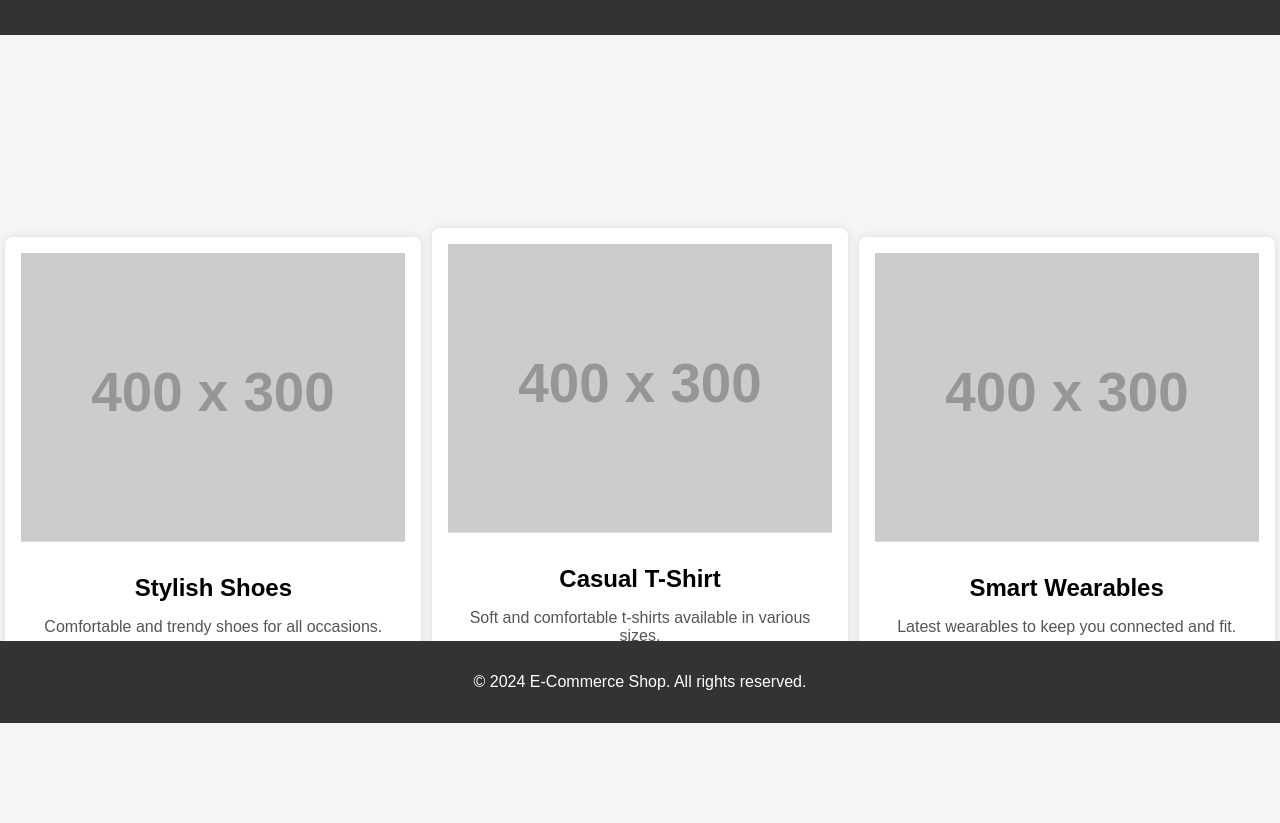
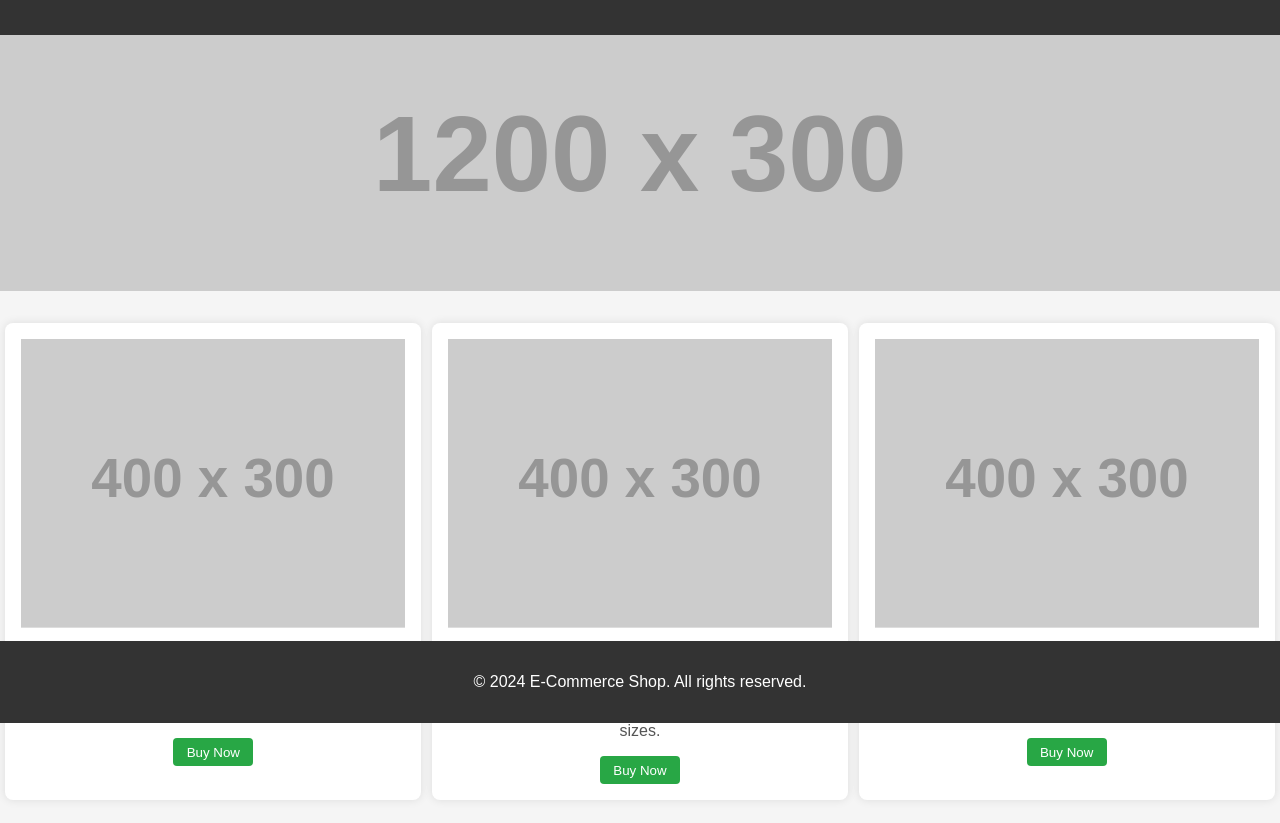
Before and after one commit to vinod-pattar/my-shop, a plain HTML site: page index.html in a window 1280 px wide. Shown: the part 77-900 px from the top of the page. Drawn offline with Linux system fonts and the light colour scheme; placeholder pictures from the web are drawn by us.

Commit message:
Add Hero Section

```diff
--- a/index.html
+++ b/index.html
@@ -17,12 +17,23 @@
             text-align: center;
             padding: 1em 0;
         }
+        .hero {
+            background: url('https://placehold.co/1200x300/blue/white?text=Discover+the Latest+in+Fashion+and+Tech') no-repeat center center/cover;
+            color: white;
+            text-align: center;
+            padding: 8em 1em;
+        }
+        .hero h1 {
+            font-size: 3em;
+            margin: 0;
+        }
+        .hero p {
+            font-size: 1.5em;
+        }
         .container {
             display: flex;
             justify-content: space-around;
             margin: 2em 0;
-            align-items: center;
-            min-height: 100vh;
         }
         .product {
             background-color: white;
@@ -72,6 +83,11 @@
     <h1>Welcome to Our E-Commerce Shop</h1>
 </header>
 
+<section class="hero">
+    <!-- <h1>Discover the Latest in Fashion and Tech</h1> -->
+    <!-- <p>Shop our exclusive collection of shoes, t-shirts, and wearables</p> -->
+</section>
+
 <div class="container">
     <div class="product">
         <img src="https://placehold.co/400x300" alt="Shoes">
```
